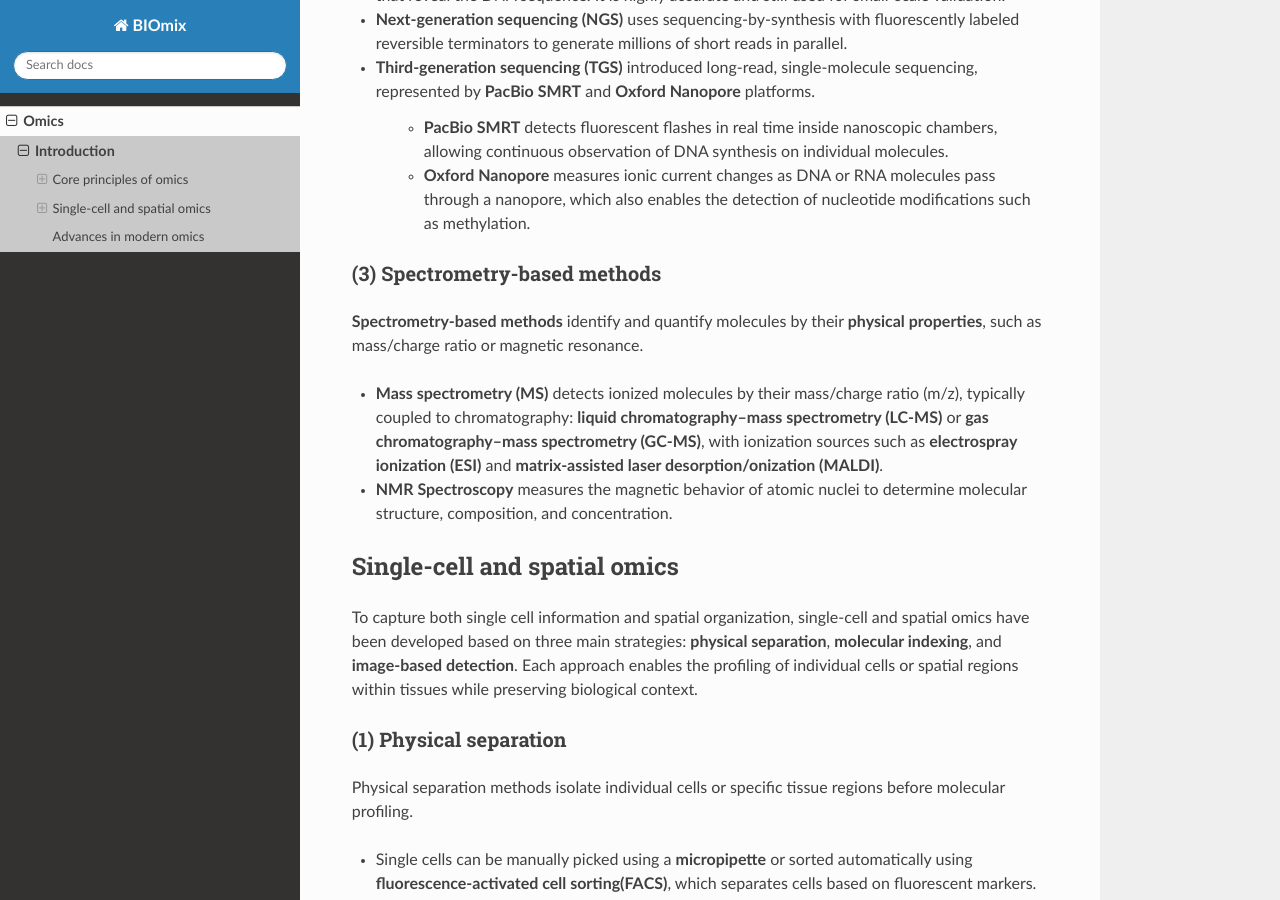
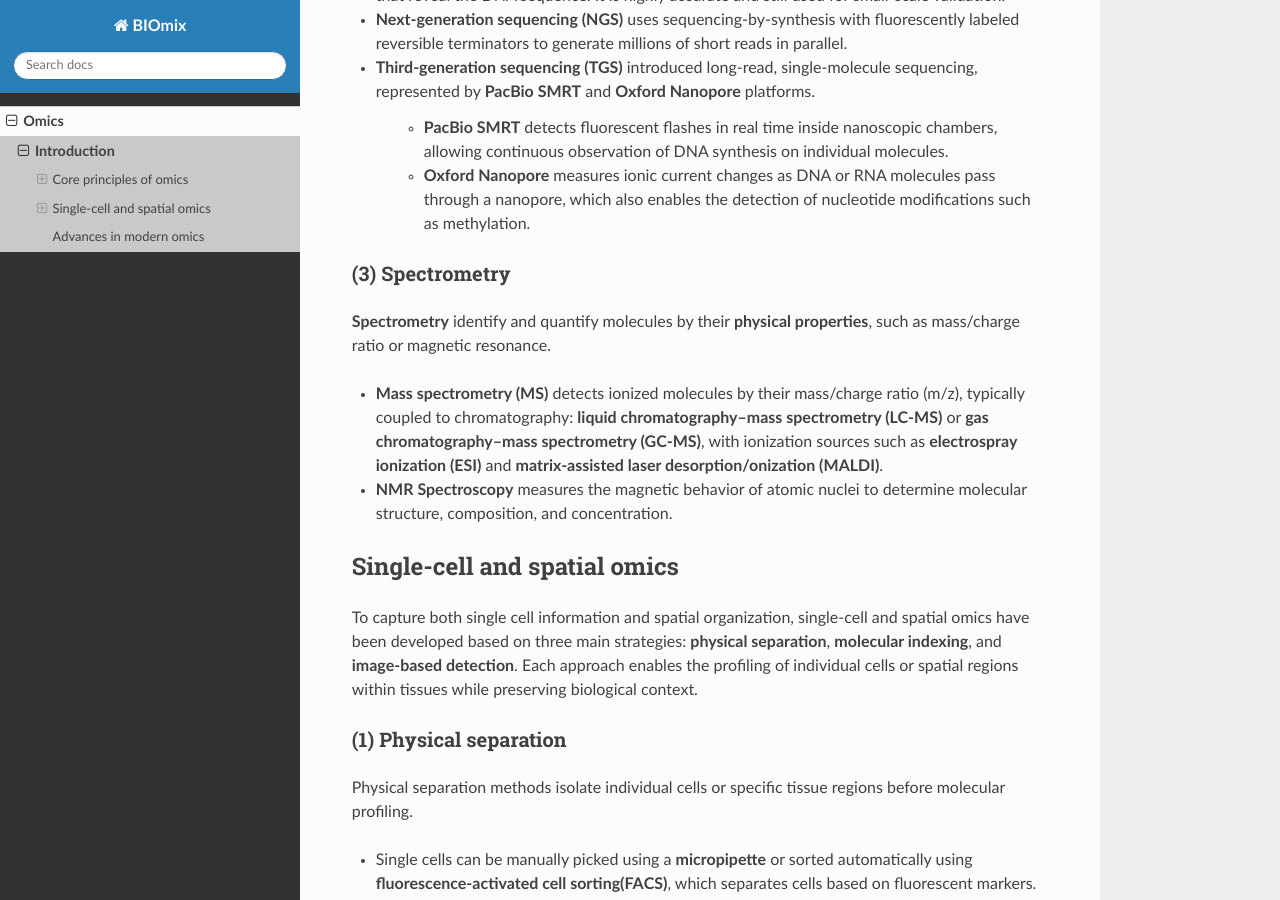
Before and after one commit to KKKallio/biomix, a Sphinx documentation site: the page built from docs/source/omics/introduction.rst, in a window 1280 px wide and 900 px high, scrolled down 1102 px. Built offline with Sphinx 7.4.7 and the Read the Docs theme 3.1.0, drawn with Linux system fonts in a browser that asks for light colours.

Commit message:
Update introduction.rst

```diff
--- a/docs/source/omics/introduction.rst
+++ b/docs/source/omics/introduction.rst
@@ -41,10 +41,10 @@ These concepts scale to high throughput in **microarrays** (e.g., expression arr
 
     - **Oxford Nanopore** measures ionic current changes as DNA or RNA molecules pass through a nanopore, which also enables the detection of nucleotide modifications such as methylation.
 
-(3) Spectrometry-based methods
+(3) Spectrometry
 ~~~~~~~~~~~~~~~~~~~~~~~~~~~~~~~~~~~~~~~~~~~~~~
 
-**Spectrometry-based methods** identify and quantify molecules by their **physical properties**, such as mass/charge ratio or magnetic resonance.
+**Spectrometry** identify and quantify molecules by their **physical properties**, such as mass/charge ratio or magnetic resonance.
 
 - **Mass spectrometry (MS)** detects ionized molecules by their mass/charge ratio (m/z), typically coupled to chromatography: **liquid chromatography–mass spectrometry (LC-MS)** or **gas chromatography–mass spectrometry (GC-MS)**, with ionization sources such as **electrospray ionization (ESI)** and **matrix-assisted laser desorption/onization (MALDI)**.
 
```
